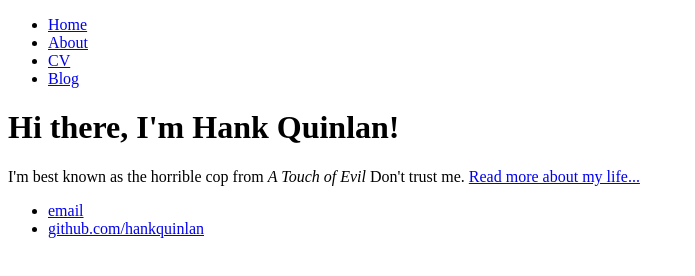
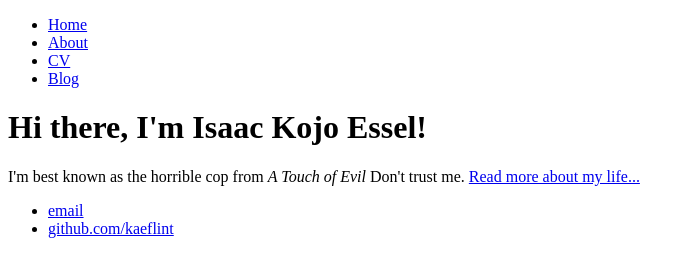
Before and after one commit to kaeflint/kaeflint.github.io, a plain HTML site: page index.html in a window 1280 px wide. Shown: the whole page, without its empty margins (0-695 px from the left). Drawn offline with Linux system fonts and the light colour scheme.

Commit message:
Update index.html

```diff
--- a/index.html
+++ b/index.html
@@ -1,7 +1,7 @@
 <!DOCTYPE html>
 <html>
 	<head>
-		<title>Isaac Kojo Essel </title>
+		<title>Kae Flint </title>
 	</head>
 	<body>
 		<nav>
@@ -14,14 +14,14 @@
 		</nav>
 		<div class="container">
     		<div class="blurb">
-        		<h1>Hi there, I'm Hank Quinlan!</h1>
+        		<h1>Hi there, I'm Isaac Kojo Essel!</h1>
 				<p>I'm best known as the horrible cop from <em>A Touch of Evil</em> Don't trust me. <a href="/about">Read more about my life...</a></p>
     		</div><!-- /.blurb -->
 		</div><!-- /.container -->
 		<footer>
     		<ul>
-        		<li><a href="mailto:hankquinlanhub@gmail.com">email</a></li>
-        		<li><a href="https://github.com/hankquinlan">github.com/hankquinlan</a></li>
+        		<li><a href="mailto:ampomah-i@ulster.com">email</a></li>
+        		<li><a href="https://github.com/kaeflint">github.com/kaeflint</a></li>
 			</ul>
 		</footer>
 	</body>
```
